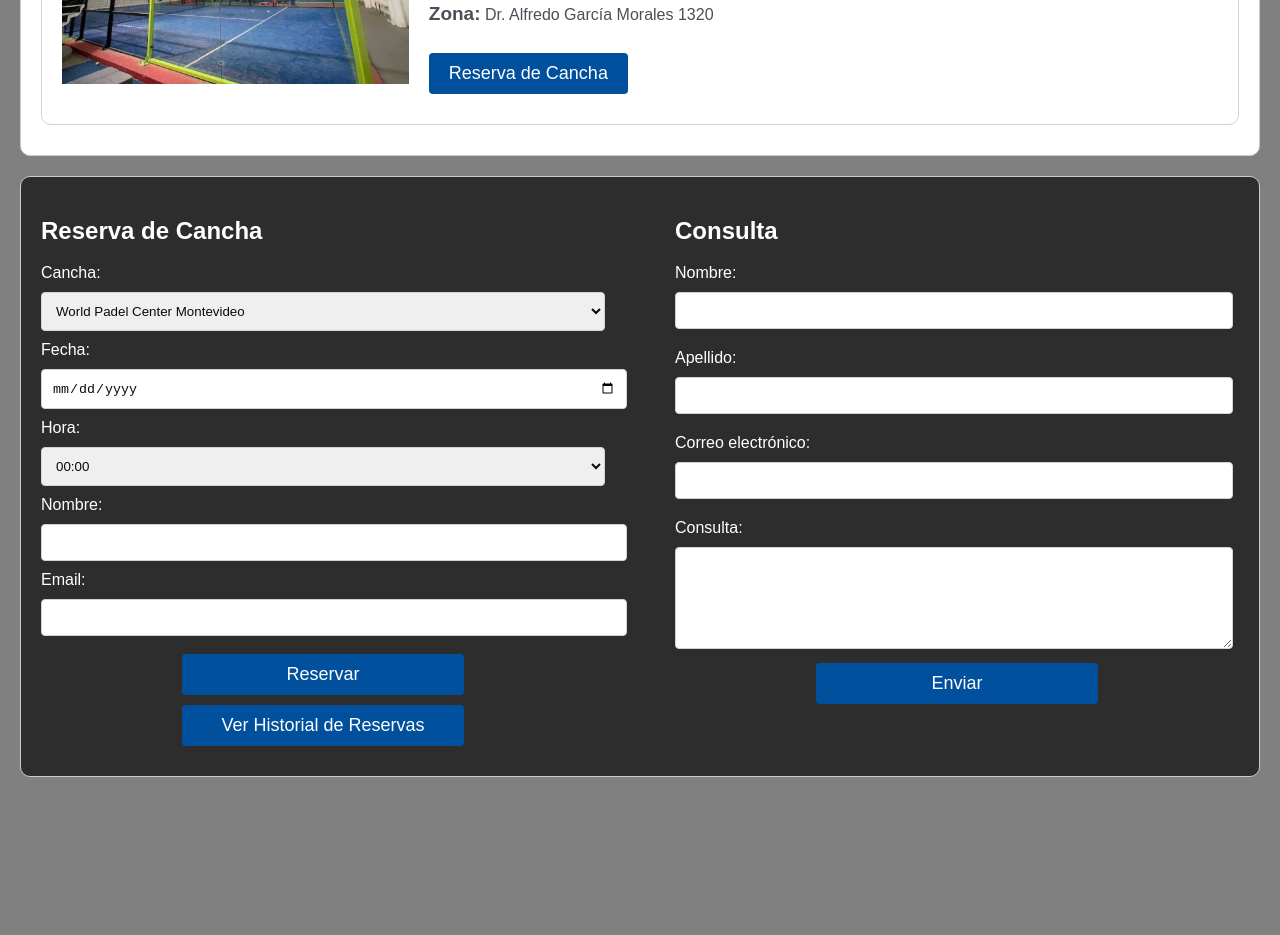
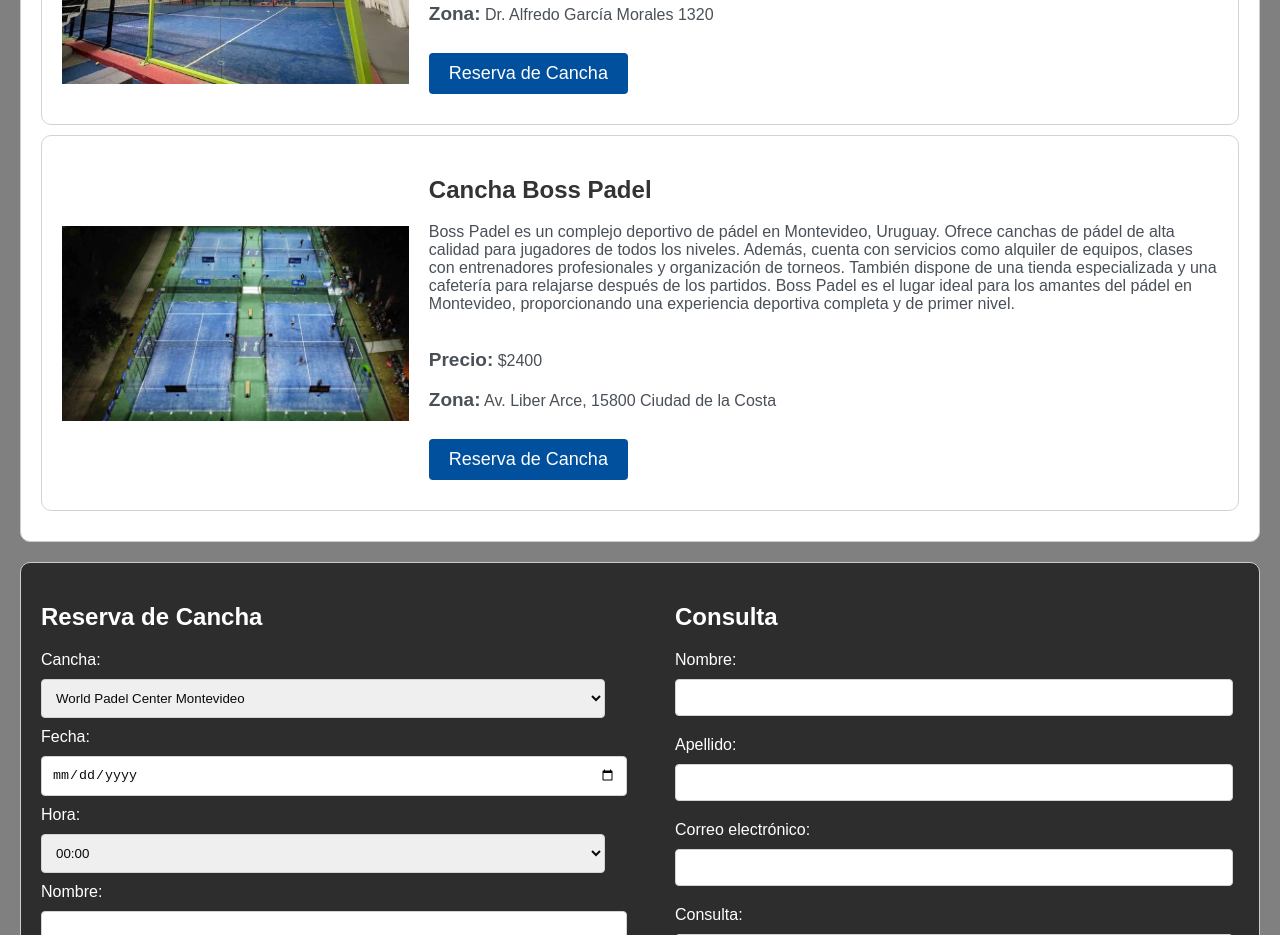
Before and after one commit to JuanCortabarria/Cortabarria-Kalichman-Orona, a plain HTML site: page src/interface/index.html in a window 1280 px wide. Shown: the part 1207-2142 px from the top of the page. Before the commit the page ends 2004 px from the top, so only its background shows below. Drawn offline with Linux system fonts and the light colour scheme.

Commit message:
Agregar Cancha

```diff
--- a/src/interface/index.html
+++ b/src/interface/index.html
@@ -118,6 +118,42 @@
                 </div>
 
             </div>
+
+            <div class="cancha">
+                <img src="imagnes/canchasAbiertas.jpg" width="30%" alt="Cancha de Padel 3" />
+                <div class="cancha-info">
+
+                    <h2 href="#"><b>Cancha Boss Padel</b></h2>
+
+                    <p>
+
+                        Boss Padel es un complejo deportivo de pádel en Montevideo, Uruguay.
+                        Ofrece canchas de pádel de alta calidad para jugadores de todos los niveles.
+                        Además, cuenta con servicios como alquiler de equipos,
+                        clases con entrenadores profesionales y organización de torneos.
+                        También dispone de una tienda especializada y una cafetería para relajarse después de los partidos.
+                        Boss Padel es el lugar ideal para los amantes del pádel en Montevideo,
+                        proporcionando una experiencia deportiva completa y de primer nivel.
+                    </p>
+                    <br>
+                    <br>
+                    <a style="font-size: 19px;"><b>Precio:</b></a>
+                    <a class="p-cancha1" style="text-decoration-line: none;"> $2400</a>
+                    <br>
+                    <br>
+                    <a style="font-size: 19px;"><b>Zona:</b></a>
+                    <a class="u-cancha1" style="text-decoration-line: none;">Av. Liber Arce, 15800 Ciudad de la Costa</a>
+                    <br>
+                    <br>
+
+
+                    <nav>
+                        <button onclick="seleccionarCancha('Reducto Padel Center')">Reserva de Cancha</button>
+                    </nav>
+
+                </div>
+
+            </div>
         </section>
 
         <section id="reserva" style="display: flex;">
```
Also changed, not shown: src/interface/imagnes/canchasAbiertas.jpg (added).
